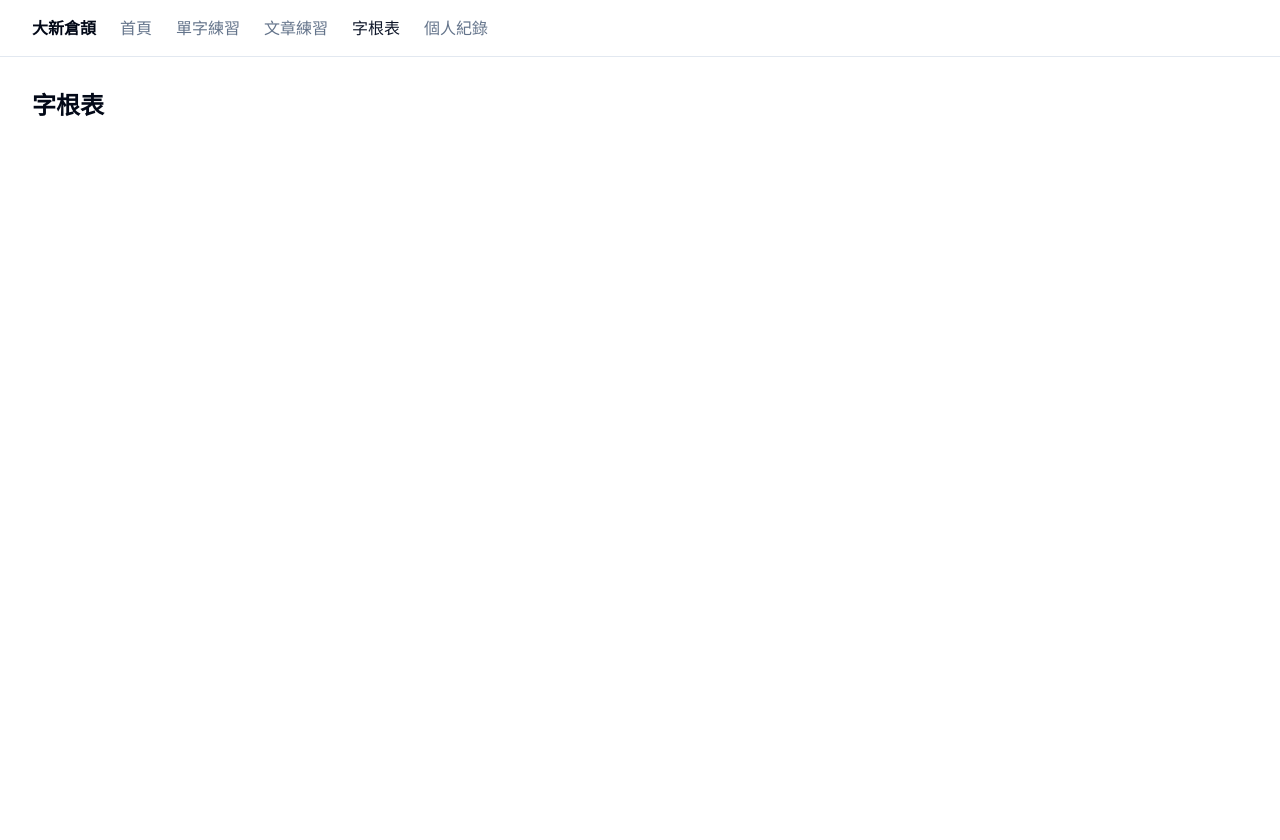
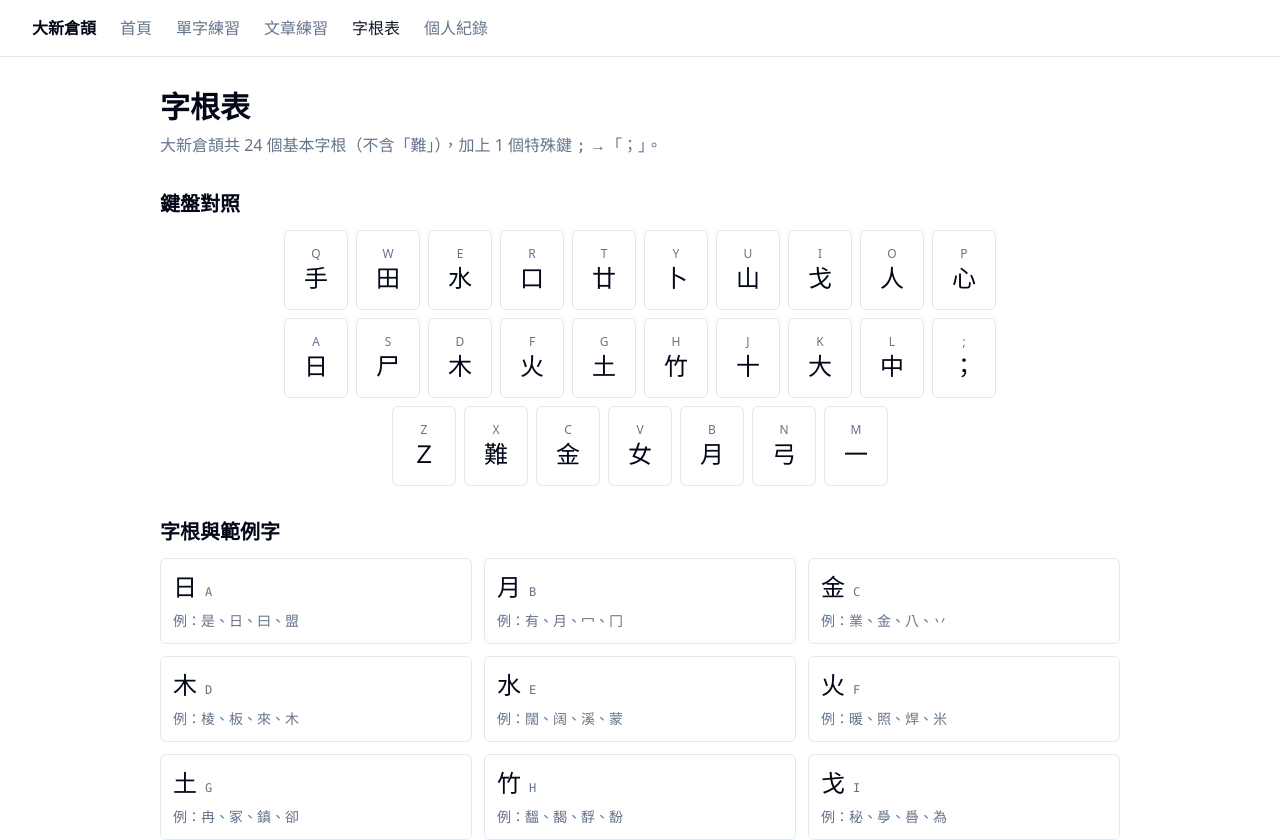
Before and after one commit to eucylin/newcj-practice-web, a React (Vite) app: page /radicals in a window 1280 px wide. Shown: the top 840 px of the page. Before the commit the page ends 800 px from the top, so only its background shows below. Built offline with nearby package versions, Linux system fonts and the light colour scheme.

Commit message:
feat(pages): 實作字根表頁

```diff
--- a/src/pages/Radicals.tsx
+++ b/src/pages/Radicals.tsx
@@ -1,3 +1,89 @@
+import { useMemo } from 'react'
+import { RADICAL_KEYS, keyToRadical } from '@/lib/codeMap'
+import dictData from '@/data/newcj.json'
+
+const dict = dictData as Record<string, string[]>
+
+const KEYBOARD_ROWS = [
+  'qwertyuiop'.split(''),
+  'asdfghjkl;'.split(''),
+  'zxcvbnm'.split(''),
+]
+
 export default function Radicals() {
-  return <div className="p-8"><h1 className="text-2xl font-bold">字根表</h1></div>
+  const examplesByKey = useMemo(() => {
+    const result: Record<string, string[]> = {}
+    for (const key of RADICAL_KEYS) result[key] = []
+    for (const [char, codes] of Object.entries(dict)) {
+      for (const code of codes) {
+        const first = code[0]
+        if (RADICAL_KEYS.includes(first) && result[first].length < 4) {
+          result[first].push(char)
+          break
+        }
+      }
+    }
+    return result
+  }, [])
+
+  return (
+    <div className="max-w-5xl mx-auto p-8 space-y-8">
+      <div>
+        <h1 className="text-3xl font-bold">字根表</h1>
+        <p className="text-muted-foreground mt-2">
+          大新倉頡共 24 個基本字根（不含「難」），加上 1 個特殊鍵 <code>;</code> →「；」。
+        </p>
+      </div>
+
+      <section>
+        <h2 className="text-xl font-semibold mb-3">鍵盤對照</h2>
+        <div className="space-y-2">
+          {KEYBOARD_ROWS.map((row, i) => (
+            <div key={i} className="flex gap-2 justify-center">
+              {row.map(key => {
+                const r = keyToRadical(key)
+                return (
+                  <div key={key} className="w-16 h-20 rounded-md border flex flex-col items-center justify-center">
+                    <div className="text-xs text-muted-foreground">{key.toUpperCase()}</div>
+                    <div className="text-2xl">{r ?? '·'}</div>
+                  </div>
+                )
+              })}
+            </div>
+          ))}
+        </div>
+      </section>
+
+      <section>
+        <h2 className="text-xl font-semibold mb-3">字根與範例字</h2>
+        <div className="grid grid-cols-3 gap-3">
+          {RADICAL_KEYS.map(key => {
+            const r = keyToRadical(key)!
+            const examples = examplesByKey[key]
+            return (
+              <div key={key} className="p-3 rounded-md border">
+                <div className="flex items-baseline gap-2">
+                  <span className="text-2xl font-medium">{r}</span>
+                  <code className="text-xs text-muted-foreground">{key.toUpperCase()}</code>
+                </div>
+                <div className="mt-2 text-sm text-muted-foreground">
+                  {examples.length > 0 ? `例：${examples.join('、')}` : '—'}
+                </div>
+              </div>
+            )
+          })}
+        </div>
+      </section>
+
+      <section>
+        <h2 className="text-xl font-semibold mb-3">與一般倉頡的差異</h2>
+        <ul className="list-disc pl-6 space-y-1 text-muted-foreground">
+          <li>最大碼長為 4 碼（一般倉頡可達 5 碼）</li>
+          <li>取碼規則固定為「頭尾、頭尾」</li>
+          <li>多簡碼設計：常用字常常 1–2 碼即可輸入</li>
+          <li>多容錯碼：對拆碼有爭議的字提供替代編碼</li>
+        </ul>
+      </section>
+    </div>
+  )
 }
```
